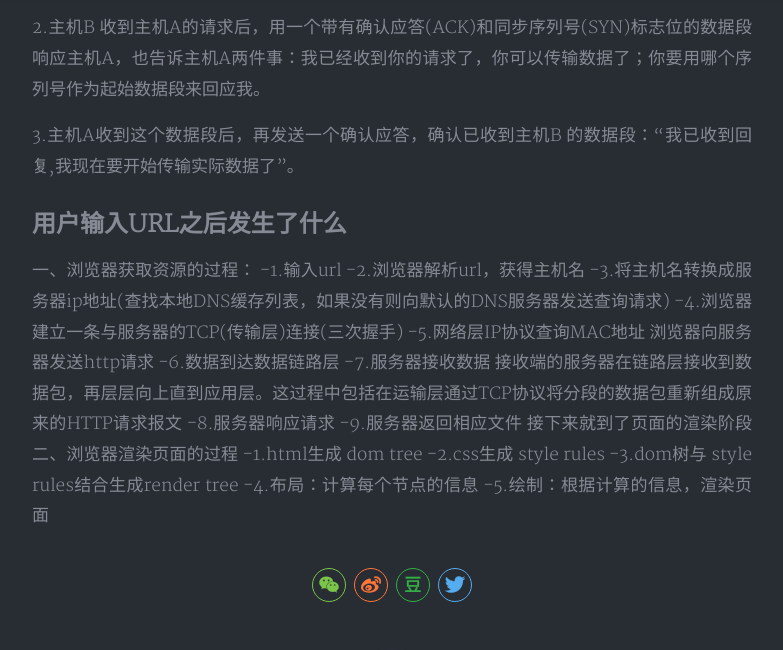
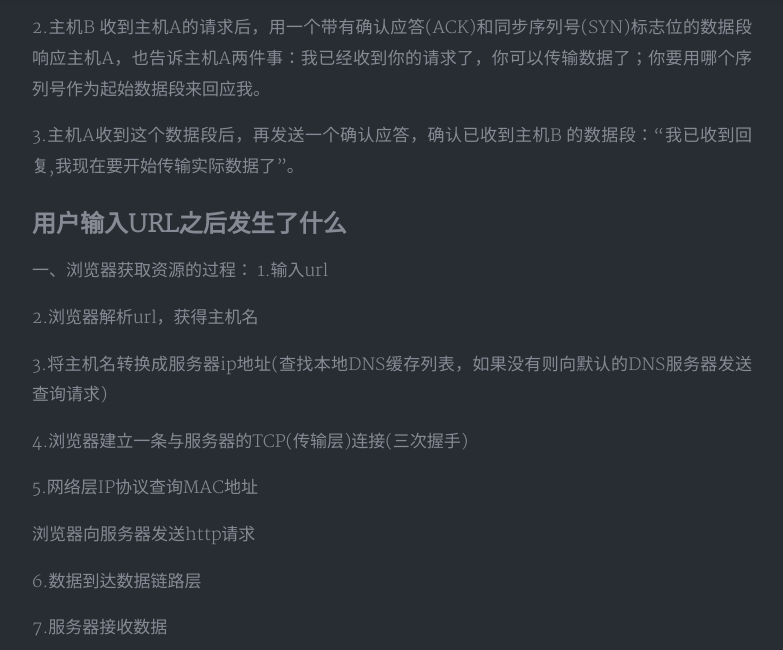
Before and after one commit to qinconghui233/qinconghui.github.io, a Jekyll site: the page built from _posts/2020-04-07-常见面试题及解答.md, in a window 1280 px wide and 1400 px high, scrolled down 1675 px. Shown: the top 650 px of the window, without its empty margins (248-1031 px from the left). Built offline with Jekyll 4.4.1, drawn with Linux system fonts in a browser that asks for light colours; nearby versions of some CDN libraries; a style sheet for code colours, icons or effects is not loaded; some of the changed text lies outside the part shown; grey boxes are pictures that could not be loaded.

Commit message:
添加日志

```diff
--- a/_posts/2020-04-07-常见面试题及解答.md
+++ b/_posts/2020-04-07-常见面试题及解答.md
@@ -55,21 +55,38 @@ SMTP
 
 ## 用户输入URL之后发生了什么
 一、浏览器获取资源的过程：
--1.输入url
--2.浏览器解析url，获得主机名
--3.将主机名转换成服务器ip地址(查找本地DNS缓存列表，如果没有则向默认的DNS服务器发送查询请求)
--4.浏览器建立一条与服务器的TCP(传输层)连接(三次握手)
--5.网络层IP协议查询MAC地址
+1.输入url
+
+2.浏览器解析url，获得主机名
+
+3.将主机名转换成服务器ip地址(查找本地DNS缓存列表，如果没有则向默认的DNS服务器发送查询请求)
+
+4.浏览器建立一条与服务器的TCP(传输层)连接(三次握手)
+
+5.网络层IP协议查询MAC地址
+
   浏览器向服务器发送http请求
--6.数据到达数据链路层
--7.服务器接收数据
+
+6.数据到达数据链路层
+
+7.服务器接收数据
+
     接收端的服务器在链路层接收到数据包，再层层向上直到应用层。这过程中包括在运输层通过TCP协议将分段的数据包重新组成原来的HTTP请求报文
--8.服务器响应请求
--9.服务器返回相应文件
+
+8.服务器响应请求
+
+9.服务器返回相应文件
+
     接下来就到了页面的渲染阶段
+
 二、浏览器渲染页面的过程
--1.html生成 dom tree
--2.css生成 style rules
--3.dom树与 style rules结合生成render tree
--4.布局：计算每个节点的信息
--5.绘制：根据计算的信息，渲染页面
+
+1.html生成 dom tree
+
+2.css生成 style rules
+
+3.dom树与 style rules结合生成render tree
+
+4.布局：计算每个节点的信息
+
+5.绘制：根据计算的信息，渲染页面
```
Also changed, not shown: _posts/2020-01-13-JavaScript.md (+4 -0 lines).
